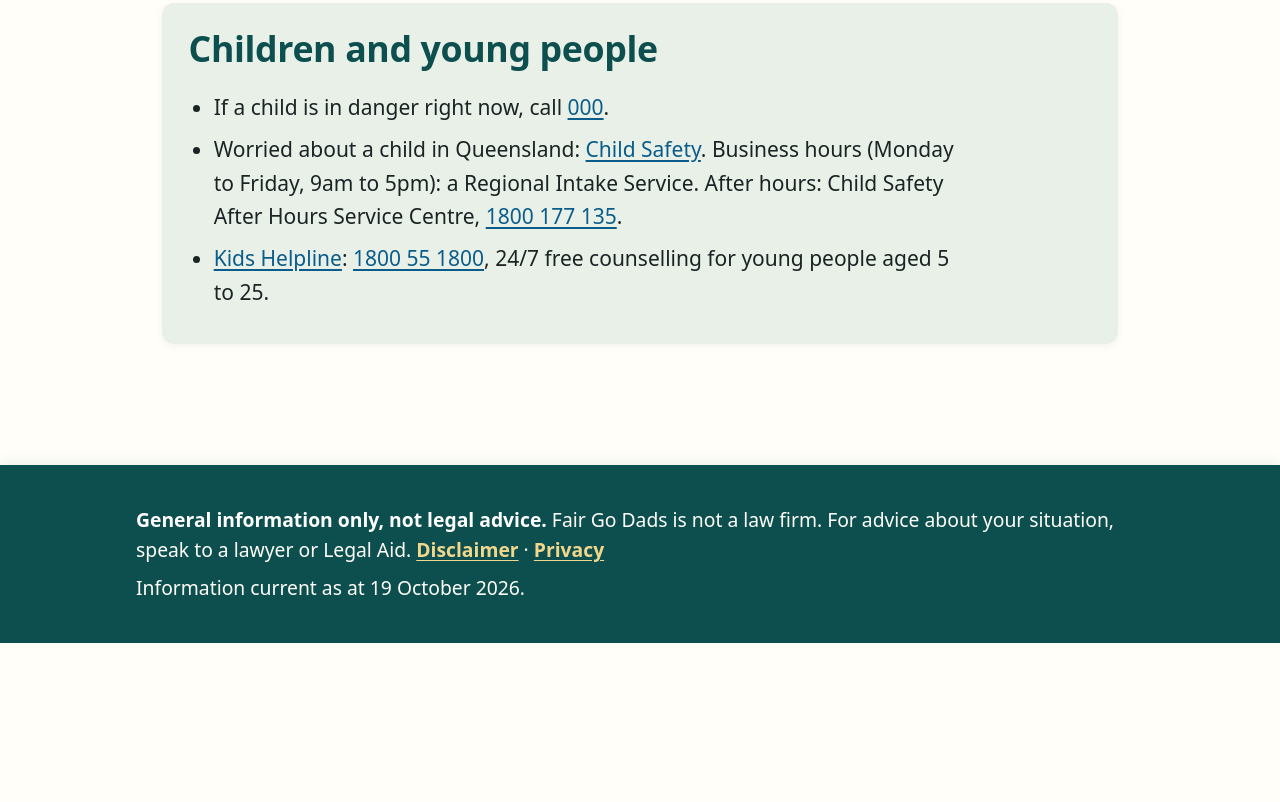
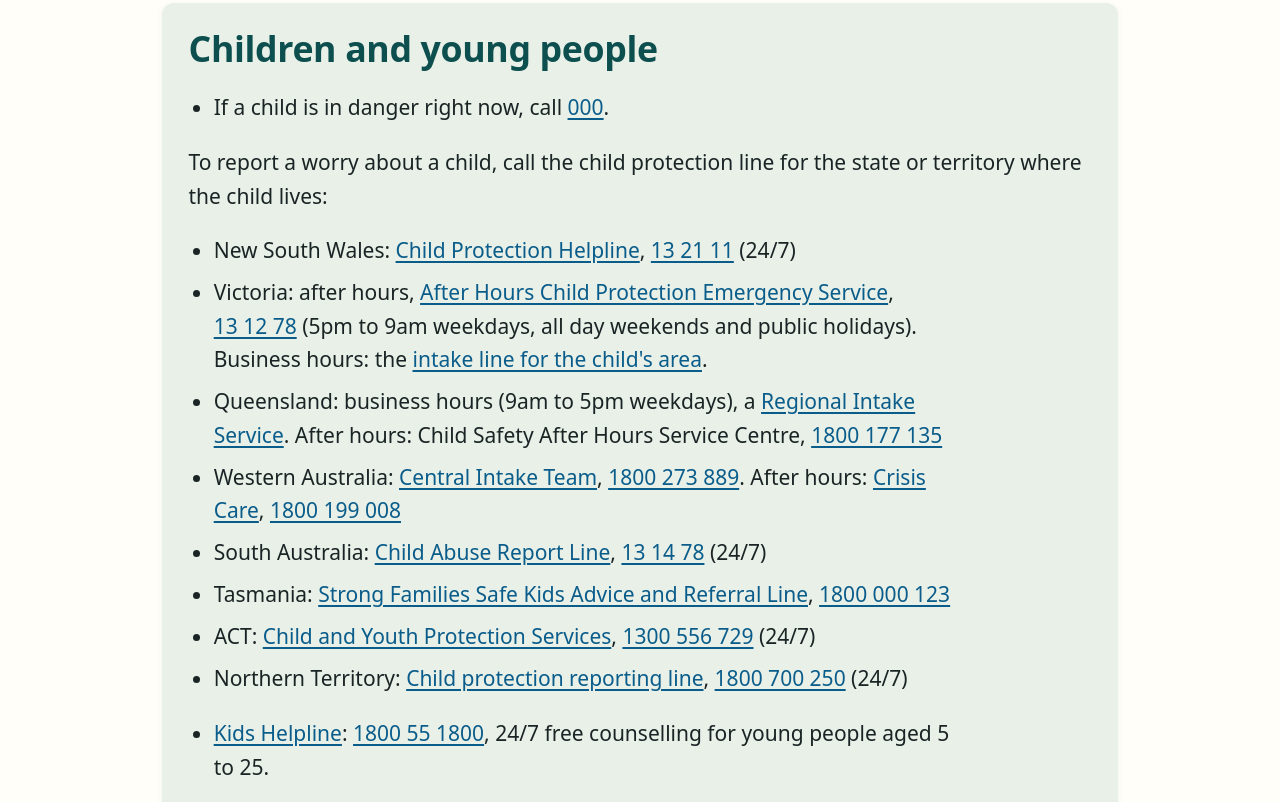
Before and after one commit to damienmueller-cloud/fair-go-dads, a plain HTML site: page help.html in a window 1280 px wide. Shown: the part 1758-2560 px from the top of the page. Before the commit the page ends 2401 px from the top, so only its background shows below. Drawn offline with Linux system fonts and the light colour scheme.

Commit message:
Update Fair Go Dads site 2026-10-19 17:35 PST

```diff
--- a/help.html
+++ b/help.html
@@ -25,7 +25,7 @@
 <ul><li><a href="https://www.familyrelationships.gov.au/talk-someone/advice-line">Family Relationship Advice Line</a>: <a href="tel:1800050321">1800&nbsp;050&nbsp;321</a>. Information, referrals and family dispute resolution.</li></ul></section>
 
 <section class="band"><h2>Legal Aid</h2>
-<p>Legal Aid can give free legal advice and may help with family law matters.</p><ul><li>Queensland: <a href="https://www.legalaid.qld.gov.au">Legal Aid Queensland</a>, 1300 65 11 88</li><li>New South Wales: <a href="https://www.legalaid.nsw.gov.au">Legal Aid New South Wales</a>, 1300 888 529</li><li>Victoria: <a href="https://www.legalaid.vic.gov.au">Legal Aid Victoria</a>, 1300 792 387</li><li>South Australia: <a href="https://lsc.sa.gov.au">Legal Aid South Australia</a>, 1300 366 424</li><li>Western Australia: <a href="https://www.legalaid.wa.gov.au">Legal Aid Western Australia</a>, 1300 650 579</li><li>Tasmania: <a href="https://www.legalaid.tas.gov.au">Legal Aid Tasmania</a>, 1300 366 611</li><li>ACT: <a href="https://www.legalaidact.org.au">Legal Aid ACT</a>, 1300 654 314</li><li>Northern Territory: <a href="https://www.legalaid.nt.gov.au">Legal Aid Northern Territory</a>, 1800 019 343</li></ul></section>
+<p>Legal Aid can give free legal advice and may help with family law matters.</p><ul><li>Queensland: <a href="https://www.legalaid.qld.gov.au">Legal Aid Queensland</a>, <a href="tel:1300651188">1300&nbsp;65&nbsp;11&nbsp;88</a></li><li>New South Wales: <a href="https://www.legalaid.nsw.gov.au">Legal Aid New South Wales</a>, <a href="tel:1300888529">1300&nbsp;888&nbsp;529</a></li><li>Victoria: <a href="https://www.legalaid.vic.gov.au">Legal Aid Victoria</a>, <a href="tel:1300792387">1300&nbsp;792&nbsp;387</a></li><li>South Australia: <a href="https://lsc.sa.gov.au">Legal Aid South Australia</a>, <a href="tel:1300366424">1300&nbsp;366&nbsp;424</a></li><li>Western Australia: <a href="https://www.legalaid.wa.gov.au">Legal Aid Western Australia</a>, <a href="tel:1300650579">1300&nbsp;650&nbsp;579</a></li><li>Tasmania: <a href="https://www.legalaid.tas.gov.au">Legal Aid Tasmania</a>, <a href="tel:1300366611">1300&nbsp;366&nbsp;611</a></li><li>ACT: <a href="https://www.legalaidact.org.au">Legal Aid ACT</a>, <a href="tel:1300654314">1300&nbsp;654&nbsp;314</a></li><li>Northern Territory: <a href="https://www.legalaid.nt.gov.au">Legal Aid Northern Territory</a>, <a href="tel:1800019343">1800&nbsp;019&nbsp;343</a></li></ul></section>
 
 <section class="plain"><h2>Courts and forms</h2>
 <ul><li><a href="https://www.fcfcoa.gov.au">Federal Circuit and Family Court of Australia</a>: forms, kits and self-help guides, for example the <a href="https://www.fcfcoa.gov.au/fl/forms/initiating-application-kit">Initiating Application kit</a>.</li></ul></section>
@@ -40,9 +40,17 @@
 <li><a href="https://ntv.org.au">Men's Referral Service (No to Violence)</a>: <a href="tel:1300766491">1300&nbsp;766&nbsp;491</a>, 24/7, for men who want to change their behaviour.</li></ul></section>
 
 <section class="band"><h2>Children and young people</h2>
-<ul><li>If a child is in danger right now, call <a href="tel:000">000</a>.</li>
-<li>Worried about a child in Queensland: <a href="https://www.qld.gov.au/community/getting-support-health-social-issue/support-victims-abuse/child-abuse/reporting-child-abuse">Child Safety</a>. Business hours (Monday to Friday, 9am to 5pm): a Regional Intake Service. After hours: Child Safety After Hours Service Centre, <a href="tel:1800177135">1800&nbsp;177&nbsp;135</a>.</li>
-<li><a href="https://kidshelpline.com.au">Kids Helpline</a>: <a href="tel:1800551800">1800&nbsp;55&nbsp;1800</a>, 24/7 free counselling for young people aged 5 to 25.</li></ul></section>
+<ul><li>If a child is in danger right now, call <a href="tel:000">000</a>.</li></ul>
+<p>To report a worry about a child, call the child protection line for the state or territory where the child lives:</p>
+<ul><li>New South Wales: <a href="https://dcj.nsw.gov.au/contact-us/helplines.html">Child Protection Helpline</a>, <a href="tel:132111">13&nbsp;21&nbsp;11</a> (24/7)</li>
+<li>Victoria: after hours, <a href="https://www.health.vic.gov.au/vulnerable-children/responsibilities-of-health-professionals">After Hours Child Protection Emergency Service</a>, <a href="tel:131278">13&nbsp;12&nbsp;78</a> (5pm to 9am weekdays, all day weekends and public holidays). Business hours: the <a href="https://services.dffh.vic.gov.au/child-protection-contacts">intake line for the child's area</a>.</li>
+<li>Queensland: business hours (9am to 5pm weekdays), a <a href="https://www.qld.gov.au/community/getting-support-health-social-issue/support-victims-abuse/child-abuse/reporting-child-abuse">Regional Intake Service</a>. After hours: Child Safety After Hours Service Centre, <a href="tel:1800177135">1800&nbsp;177&nbsp;135</a></li>
+<li>Western Australia: <a href="https://www.wa.gov.au/organisation/department-of-communities/concerns-the-safety-or-wellbeing-of-child-or-young-person">Central Intake Team</a>, <a href="tel:1800273889">1800&nbsp;273&nbsp;889</a>. After hours: <a href="https://www.wa.gov.au/service/community-services/community-support/crisis-care">Crisis Care</a>, <a href="tel:1800199008">1800&nbsp;199&nbsp;008</a></li>
+<li>South Australia: <a href="https://www.childprotection.sa.gov.au/reporting-child-abuse">Child Abuse Report Line</a>, <a href="tel:131478">13&nbsp;14&nbsp;78</a> (24/7)</li>
+<li>Tasmania: <a href="https://keepingchildrensafe.tas.gov.au/make-a-report/">Strong Families Safe Kids Advice and Referral Line</a>, <a href="tel:1800000123">1800&nbsp;000&nbsp;123</a></li>
+<li>ACT: <a href="https://www.act.gov.au/community/child-protection-and-youth-justice/report-risk-of-significant-harm-to-a-child">Child and Youth Protection Services</a>, <a href="tel:1300556729">1300&nbsp;556&nbsp;729</a> (24/7)</li>
+<li>Northern Territory: <a href="https://nt.gov.au/law/crime/report-child-abuse">Child protection reporting line</a>, <a href="tel:1800700250">1800&nbsp;700&nbsp;250</a> (24/7)</li></ul>
+<ul><li><a href="https://kidshelpline.com.au">Kids Helpline</a>: <a href="tel:1800551800">1800&nbsp;55&nbsp;1800</a>, 24/7 free counselling for young people aged 5 to 25.</li></ul></section>
 
 </main>
 <footer><p><strong>General information only, not legal advice.</strong> Fair Go Dads is not a law firm. For advice about your situation, speak to a lawyer or Legal Aid. <a href="/disclaimer.html">Disclaimer</a> · <a href="/privacy.html">Privacy</a></p>
```
